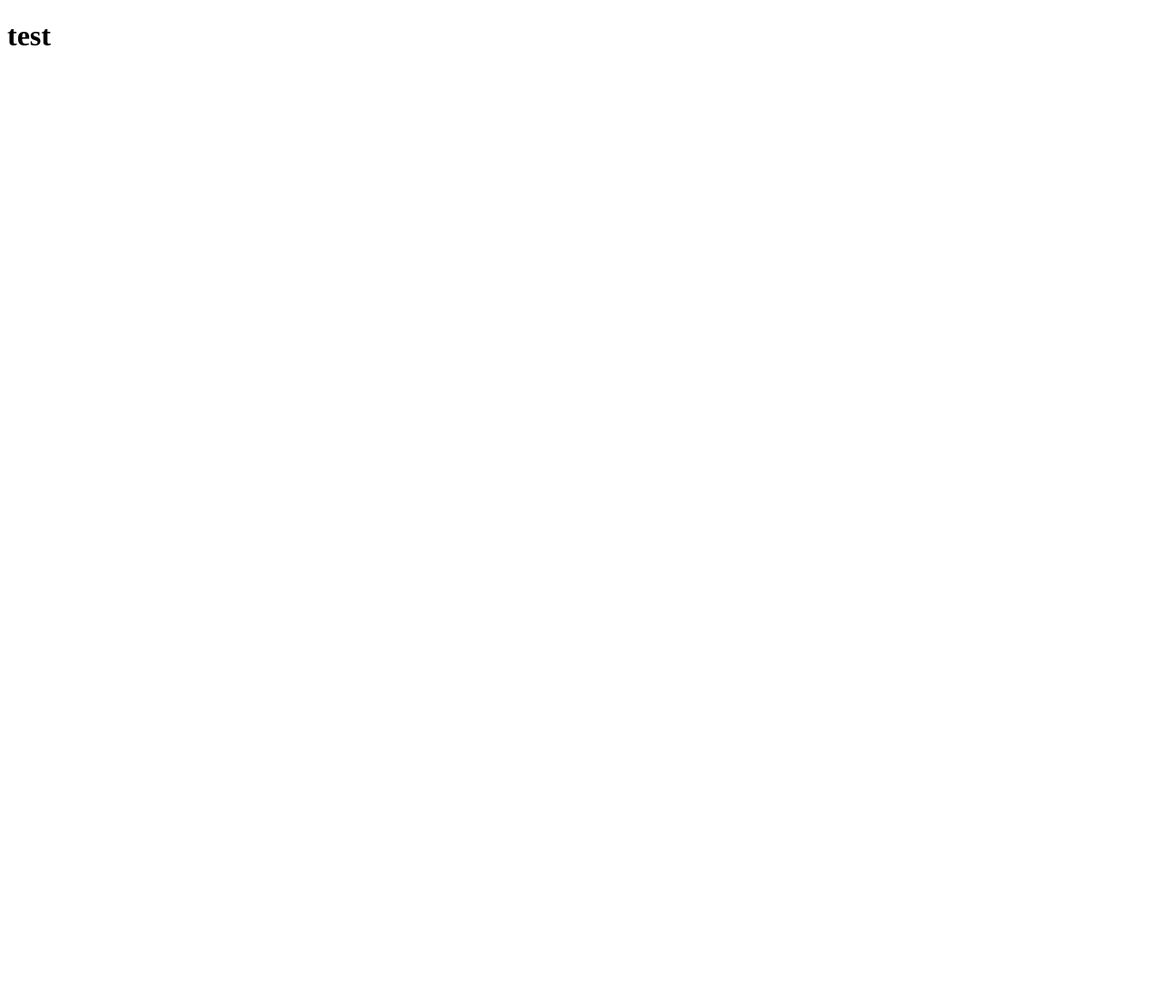
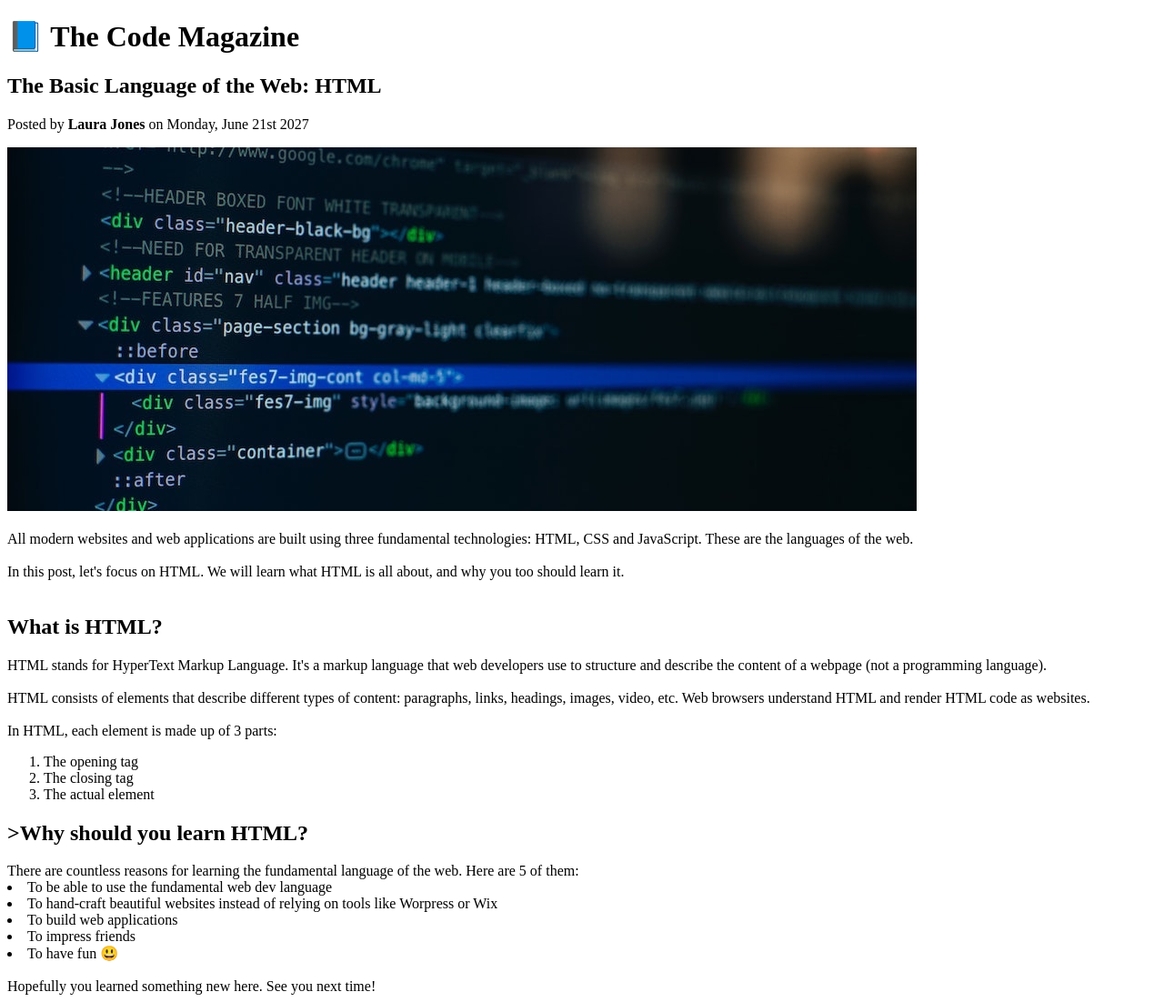
Before and after one commit to Thewsxx/test, a plain HTML site: page index.html in a window 1280 px wide. Shown: the whole page at 91% size. Before the commit the page ends 800 px from the top, so only its background shows below. Drawn offline with Linux system fonts and the light colour scheme.

Commit message:
up index.html

```diff
--- a/index.html
+++ b/index.html
@@ -4,7 +4,54 @@
     <head></head>
 
     <body>
-        <h1>test</h1>
+        <h1><b></b>📘 The Code Magazine</b></h1>
+
+        <h2><b>The Basic Language of the Web: HTML</b></h2>
+
+            <p>Posted by <strong>Laura Jones</strong> on Monday, June 21st 2027</p>
+
+            <img src="post-img.jpg"/>
+            <br>
+            <br>
+
+
+All modern websites and web applications are built using three fundamental technologies: HTML, CSS and JavaScript. These are the languages of the web.
+<br>
+<br>
+
+In this post, let's focus on HTML. We will learn what HTML is all about, and why you too should learn it.
+<br>
+<br>
+
+<h2><b>What is HTML?</b></h2>
+
+HTML stands for HyperText Markup Language. It's a markup language that web developers use to structure and describe the content of a webpage (not a programming language).
+<br>
+<br>
+
+HTML consists of elements that describe different types of content: paragraphs, links, headings, images, video, etc. Web browsers understand HTML and render HTML code as websites.
+<br>
+<br>
+In HTML, each element is made up of 3 parts:
+<ol>
+    <li>The opening tag</li>
+    <li>The closing tag</li>
+    <li>The actual element</li>
+
+</ol>
+
+<h2><b>>Why should you learn HTML?</b></h2
+<ol>
+There are countless reasons for learning the fundamental language of the web. Here are 5 of them:
+
+<li>To be able to use the fundamental web dev language</li>
+<li>To hand-craft beautiful websites instead of relying on tools like Worpress or Wix</li>
+<li>To build web applications</li>
+<li>To impress friends</li>
+<li>To have fun 😃</li>
+</ol>
+<br>
+Hopefully you learned something new here. See you next time!
 
 
     </body>
```
Also changed, not shown: post-img.jpg (added).
